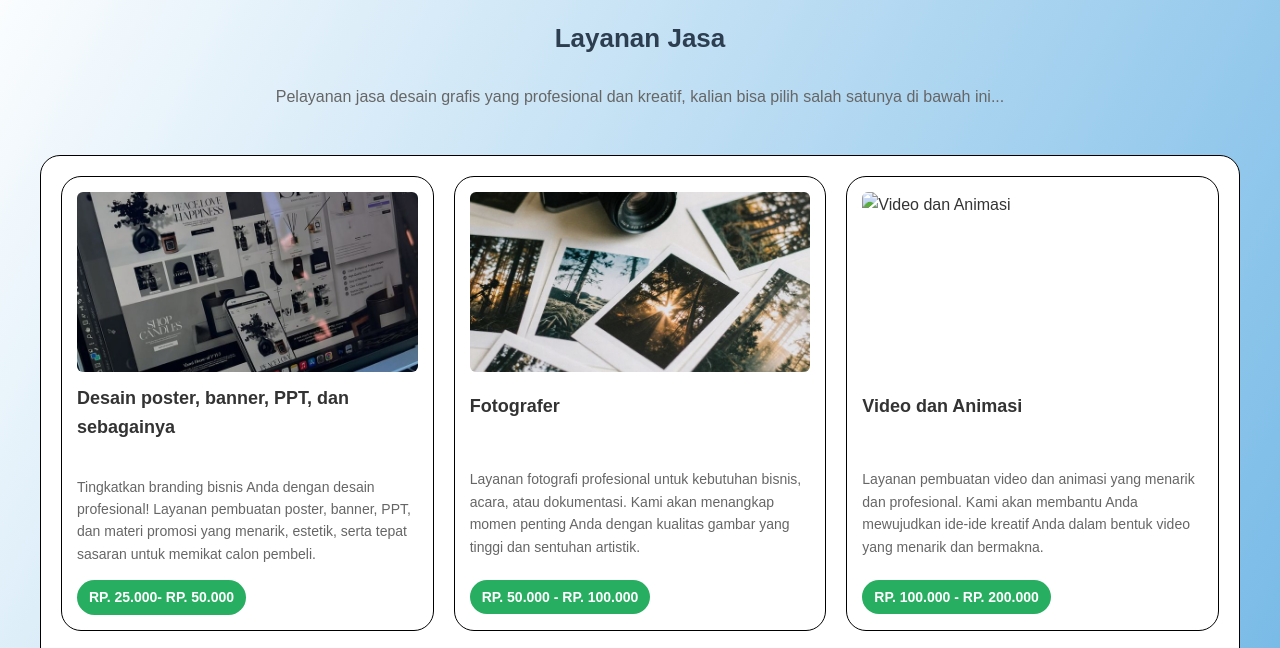
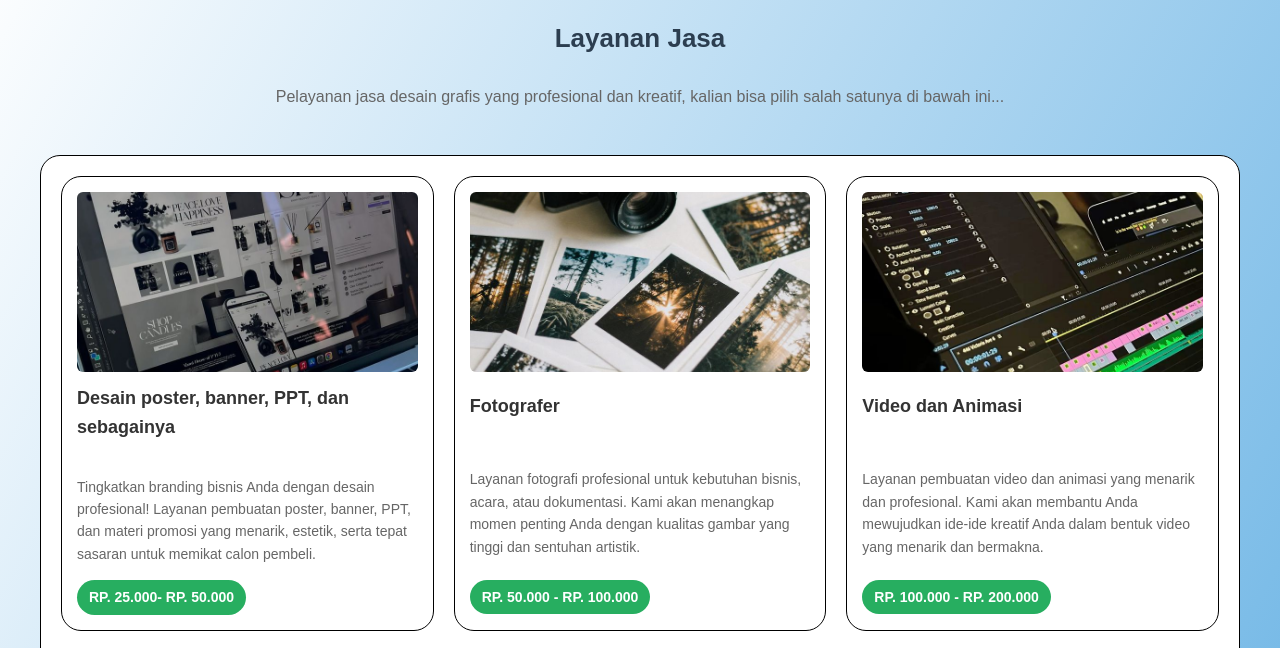
Before and after one commit to dkazk720/Website-Jasa-Desain, a plain HTML site: page Jasa.html in a window 1280 px wide. Shown: the part 98-746 px from the top of the page. Drawn offline with Linux system fonts and the light colour scheme.

Commit message:
Update Jasa.html

```diff
--- a/Jasa.html
+++ b/Jasa.html
@@ -39,7 +39,7 @@
                     <div class="harga-badge">RP. 50.000 - RP. 100.000</div>
                 </div>
                 <div class="card-produk">
-                    <img src="Video dan Animasi.jpg" alt="Video dan Animasi">
+                    <img src="Videodananimasi.jpg" alt="Video dan Animasi">
                     <h3>Video dan Animasi</h3>
                     <br>
                     <p>Layanan pembuatan video dan animasi yang menarik dan profesional. Kami akan membantu Anda mewujudkan ide-ide kreatif Anda dalam bentuk video yang menarik dan bermakna.</p>
```
